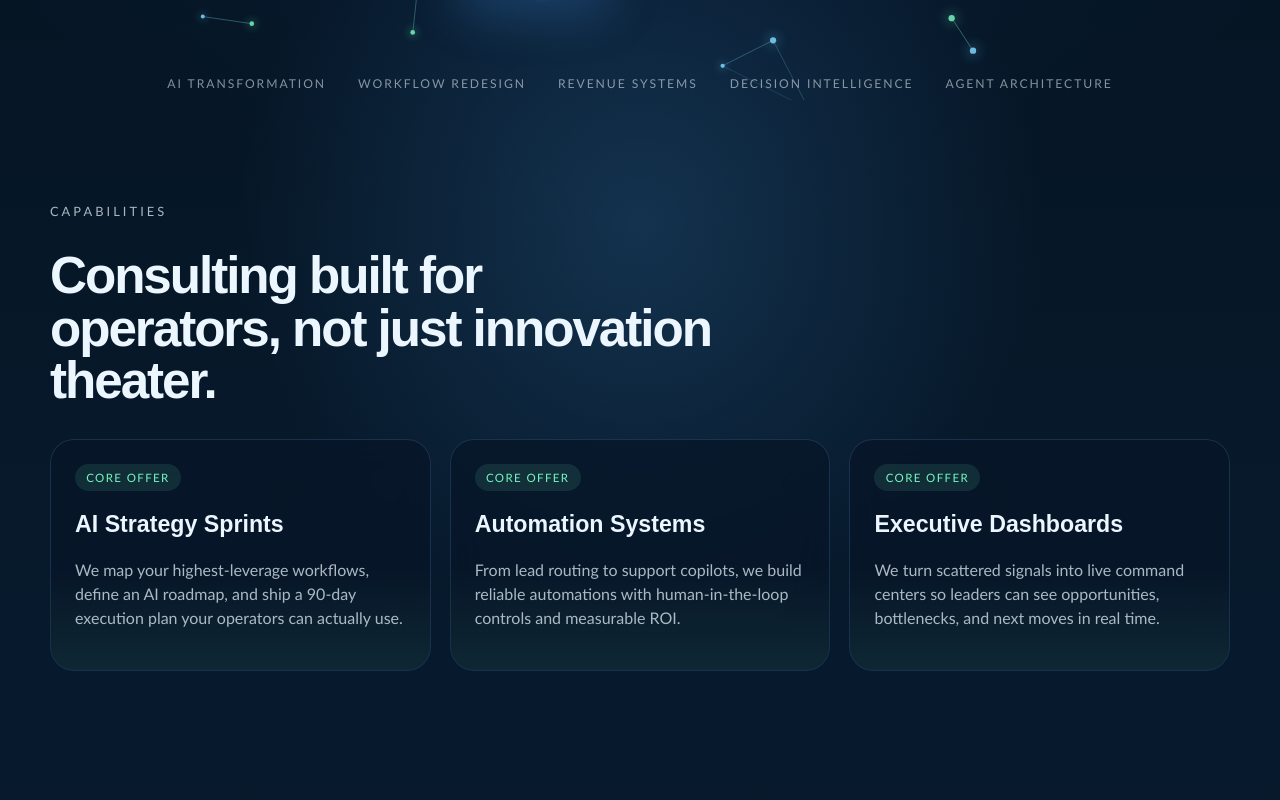
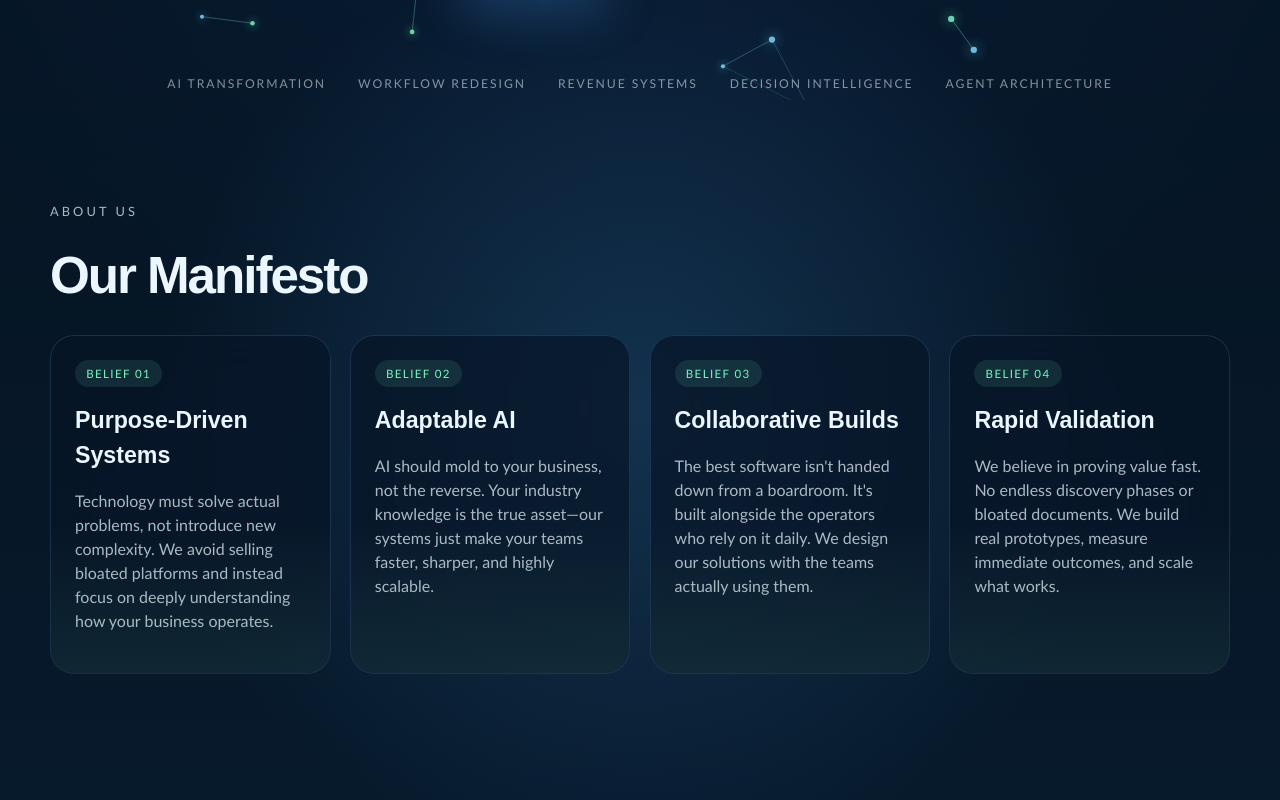
Before and after one commit to Matthew0yuan/AIConsulting, a React (Vite) app: page / in a window 1280 px wide. Shown: the part 700-1500 px from the top of the page. Built offline with nearby package versions, Linux system fonts and the light colour scheme.

Commit message:
new cahneg

```diff
--- a/src/App.jsx
+++ b/src/App.jsx
@@ -1,5 +1,6 @@
 import Header from './components/Header';
 import Hero from './components/Hero';
+import AboutUs from './components/AboutUs';
 import Capabilities from './components/Capabilities';
 import DemoCases from './components/DemoCases';
 import ProcessTimeline from './components/ProcessTimeline';
@@ -20,6 +21,7 @@ export default function App() {
           <span>Decision intelligence</span>
           <span>Agent architecture</span>
         </section>
+        <AboutUs />
         <Capabilities />
         <DemoCases />
         <ProcessTimeline />
--- /dev/null
+++ b/src/components/AboutUs.jsx
@@ -0,0 +1,21 @@
+import { values } from '../data/content';
+
+export default function AboutUs() {
+  return (
+    <section className="section" id="about">
+      <div className="section-heading">
+        <p className="eyebrow">ABOUT US</p>
+        <h2>Our Manifesto</h2>
+      </div>
+      <div className="service-grid" style={{ gridTemplateColumns: 'repeat(auto-fit, minmax(280px, 1fr))' }}>
+        {values.map((val, idx) => (
+          <article className="glass-card" key={val.title}>
+            <div className="card-chip">Belief 0{idx + 1}</div>
+            <h3>{val.title}</h3>
+            <p>{val.description}</p>
+          </article>
+        ))}
+      </div>
+    </section>
+  );
+}
--- a/src/components/Header.jsx
+++ b/src/components/Header.jsx
@@ -9,6 +9,7 @@ export default function Header() {
         </div>
       </div>
       <nav className="nav-links">
+        <a href="#about">About Us</a>
         <a href="#services">Capabilities</a>
         <a href="#cases">Demo Cases</a>
         <a href="#process">Approach</a>
--- a/src/data/content.js
+++ b/src/data/content.js
@@ -70,3 +70,22 @@ export const signalCards = [
   'Retrieval systems for domain knowledge',
   'Executive-grade automation governance',
 ];
+
+export const values = [
+  {
+    title: 'Purpose-Driven Systems',
+    description: "Technology must solve actual problems, not introduce new complexity. We avoid selling bloated platforms and instead focus on deeply understanding how your business operates."
+  },
+  {
+    title: 'Adaptable AI',
+    description: "AI should mold to your business, not the reverse. Your industry knowledge is the true asset—our systems just make your teams faster, sharper, and highly scalable."
+  },
+  {
+    title: 'Collaborative Builds',
+    description: "The best software isn't handed down from a boardroom. It's built alongside the operators who rely on it daily. We design our solutions with the teams actually using them."
+  },
+  {
+    title: 'Rapid Validation',
+    description: "We believe in proving value fast. No endless discovery phases or bloated documents. We build real prototypes, measure immediate outcomes, and scale what works."
+  }
+];
```
Also changed, not shown: 4 other files (tests, documents, lock files or other folders).
